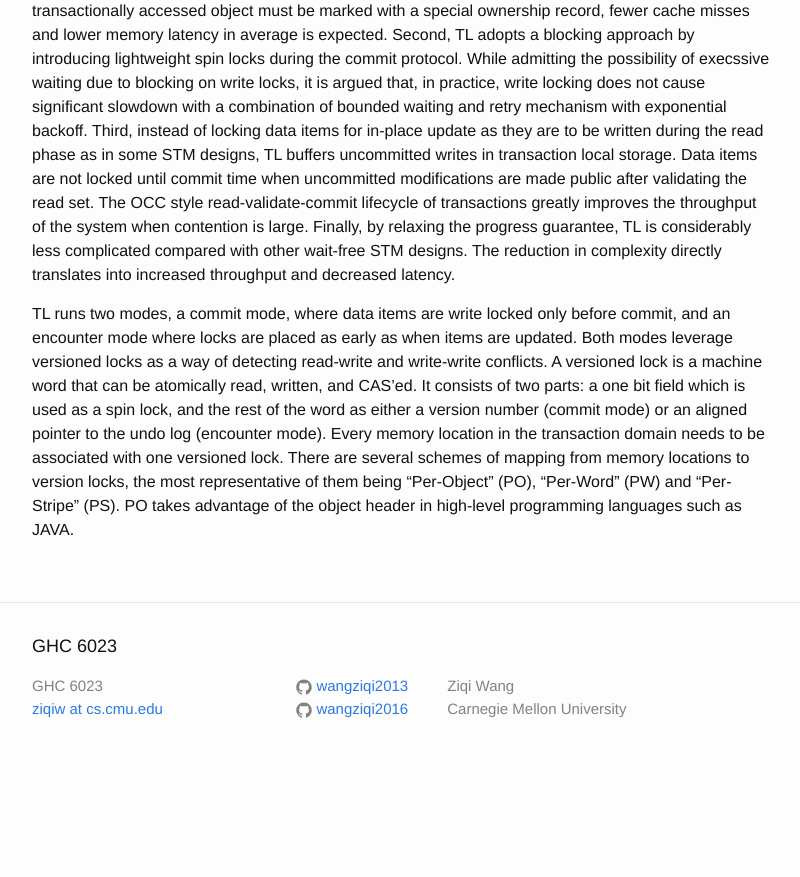
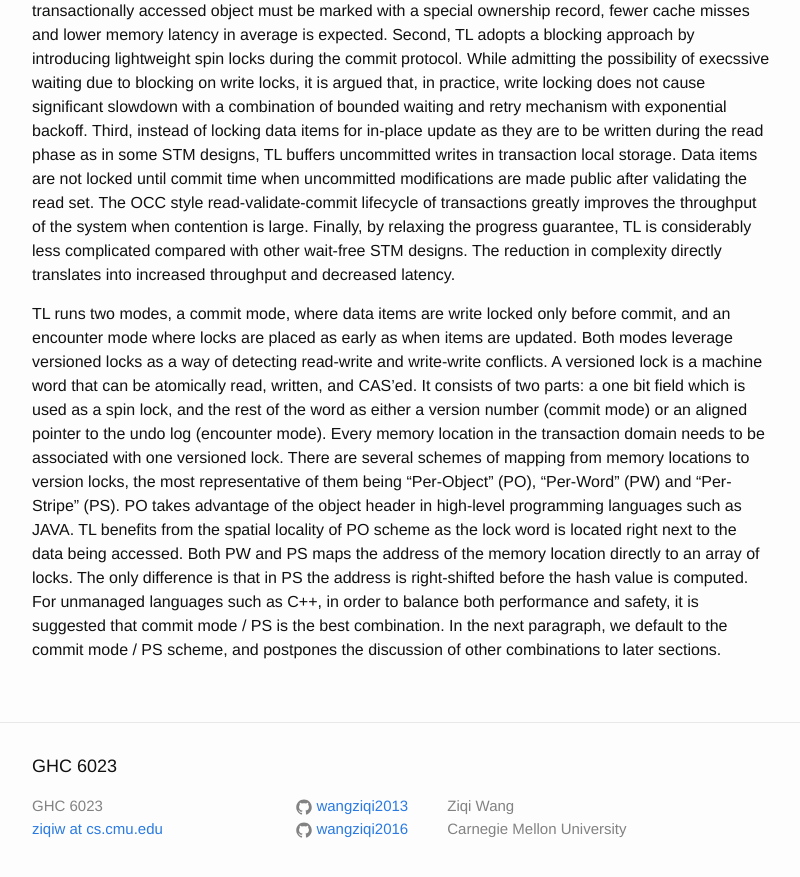
Before and after one commit to wangziqi2013/wangziqi2013.github.io, a Jekyll site: the page built from _posts/2018-08-27-what-really-makes-txn-fast.markdown, in a window 1280 px wide and 900 px high, scrolled down 595 px. Shown: the top 877 px of the window, without its empty margins (238-1038 px from the left). Built offline with Jekyll 4.4.1, drawn with Linux system fonts in a browser that asks for light colours; before the commit the page ends 1375 px from its top, so only the background shows below that.

Commit message:
Finish lock array

```diff
--- a/_posts/2018-08-27-what-really-makes-txn-fast.markdown
+++ b/_posts/2018-08-27-what-really-makes-txn-fast.markdown
@@ -40,4 +40,9 @@ It consists of two parts: a one bit field which is used as a spin lock, and the
 number (commit mode) or an aligned pointer to the undo log (encounter mode). Every memory location in the transaction domain
 needs to be associated with one versioned lock. There are several schemes of mapping from memory locations to version
 locks, the most representative of them being "Per-Object" (PO), "Per-Word" (PW) and "Per-Stripe" (PS). PO takes advantage of
-the object header in high-level programming languages such as JAVA.
+the object header in high-level programming languages such as JAVA. TL benefits from the spatial locality of PO scheme as the lock
+word is located right next to the data being accessed. Both PW and PS maps the address of the memory location directly to
+an array of locks. The only difference is that in PS the address is right-shifted before the hash value is computed. For
+unmanaged languages such as C++, in order to balance both performance and safety, it is suggested that commit mode / PS is the
+best combination. In the next paragraph, we default to the commit mode / PS scheme, and postpones the discussion of other
+combinations to later sections.
```
